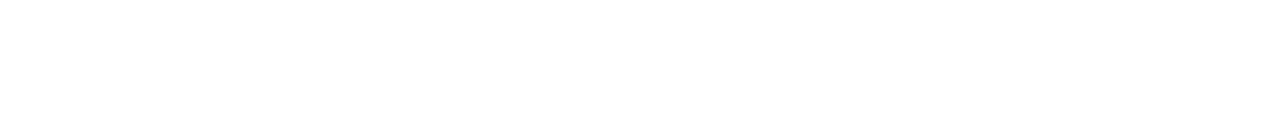
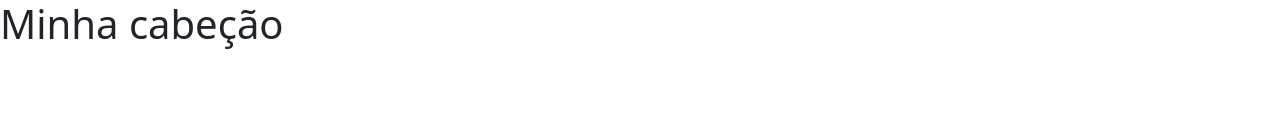
Before and after one commit to JoaoCriminacio/Github, a plain HTML site: page index.html in a window 1280 px wide. Shown: the top 140 px of the page. Drawn offline with nearby package versions, Linux system fonts and the light colour scheme.

Commit message:
minha cabeça

```diff
--- a/index.html
+++ b/index.html
@@ -15,7 +15,7 @@
 
 <body>
 
-
+    <h1>Minha cabeção</h1>
     <div class="h-100 d-flex align-items-center justify-content-center">
         <a href="./readme.html">
             <img id="img" src="img/The jays.jpeg">
```
Also changed, not shown: 1 other file.
